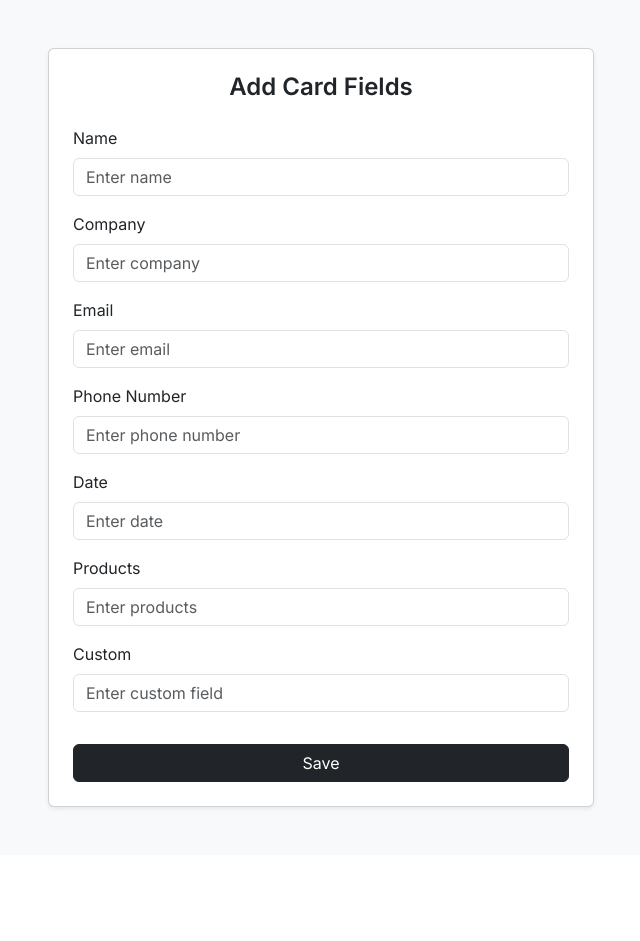
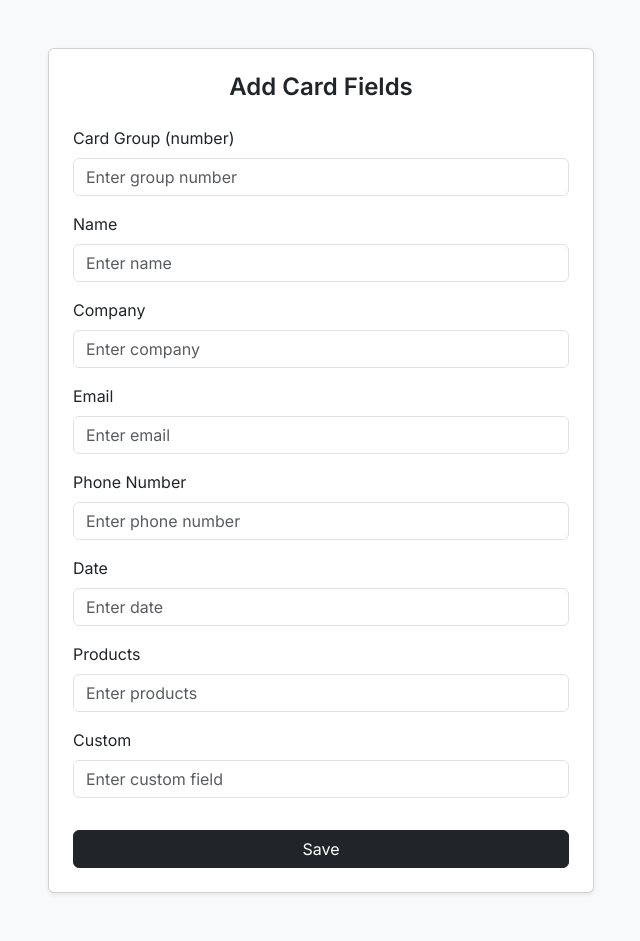
Before and after one commit to protagonistforever/business-card-directory-backend, a Flask app: page /admin/add in a window 1280 px wide. Shown: the part 56-997 px from the top of the page, without its empty margins (319-959 px from the left). Before the commit the page ends 866 px from the top, so only its background shows below. Run offline with Flask 3, Linux system fonts and the light colour scheme; the visitor is signed in with stand-in values (Sample User, id 1).

Commit message:
Updated add card form: all fields optional, no validation

```diff
--- a/app.py
+++ b/app.py
@@ -56,11 +56,18 @@ def add():
         return redirect("/admin")
 
     if request.method == "POST":
-        add_field(
-            int(request.form["group"]),
-            request.form["field"],
-            request.form["value"],
-        )
+        # Safe retrieval of all fields
+        try:
+            group = int(request.form.get("group", 0))
+        except ValueError:
+            group = 0  # default if not provided or invalid
+
+        fields = ["name", "company", "email", "phone", "date", "products", "custom"]
+        for f in fields:
+            value = request.form.get(f)
+            if value:  # only save non-empty fields
+                add_field(group, f, value)
+
         return redirect("/admin/dashboard")
 
     return render_template("add_card.html")
@@ -78,4 +85,4 @@ def logout():
     return redirect("/")
 
 if __name__ == "__main__":
-    app.run()
+    app.run(host="0.0.0.0", port=int(os.environ.get("PORT", 5000)))
--- a/templates/add_card.html
+++ b/templates/add_card.html
@@ -5,8 +5,13 @@
         <div class="card shadow-sm p-4">
             <h4 class="fw-semibold mb-4 text-center">Add Card Fields</h4>
 
-            <form method="POST">
+            <form method="POST" action="{{ url_for('add') }}">
                 <div class="row g-3">
+
+                    <div class="col-12">
+                        <label class="form-label">Card Group (number)</label>
+                        <input class="form-control" name="group" placeholder="Enter group number">
+                    </div>
 
                     <div class="col-12">
                         <label class="form-label">Name</label>
@@ -20,17 +25,17 @@
 
                     <div class="col-12">
                         <label class="form-label">Email</label>
-                        <input class="form-control" type="text" name="email" placeholder="Enter email">
+                        <input class="form-control" name="email" placeholder="Enter email">
                     </div>
 
                     <div class="col-12">
                         <label class="form-label">Phone Number</label>
-                        <input class="form-control" type="text" name="phone" placeholder="Enter phone number">
+                        <input class="form-control" name="phone" placeholder="Enter phone number">
                     </div>
 
                     <div class="col-12">
                         <label class="form-label">Date</label>
-                        <input class="form-control" type="text" name="date" placeholder="Enter date">
+                        <input class="form-control" name="date" placeholder="Enter date">
                     </div>
 
                     <div class="col-12">
```
